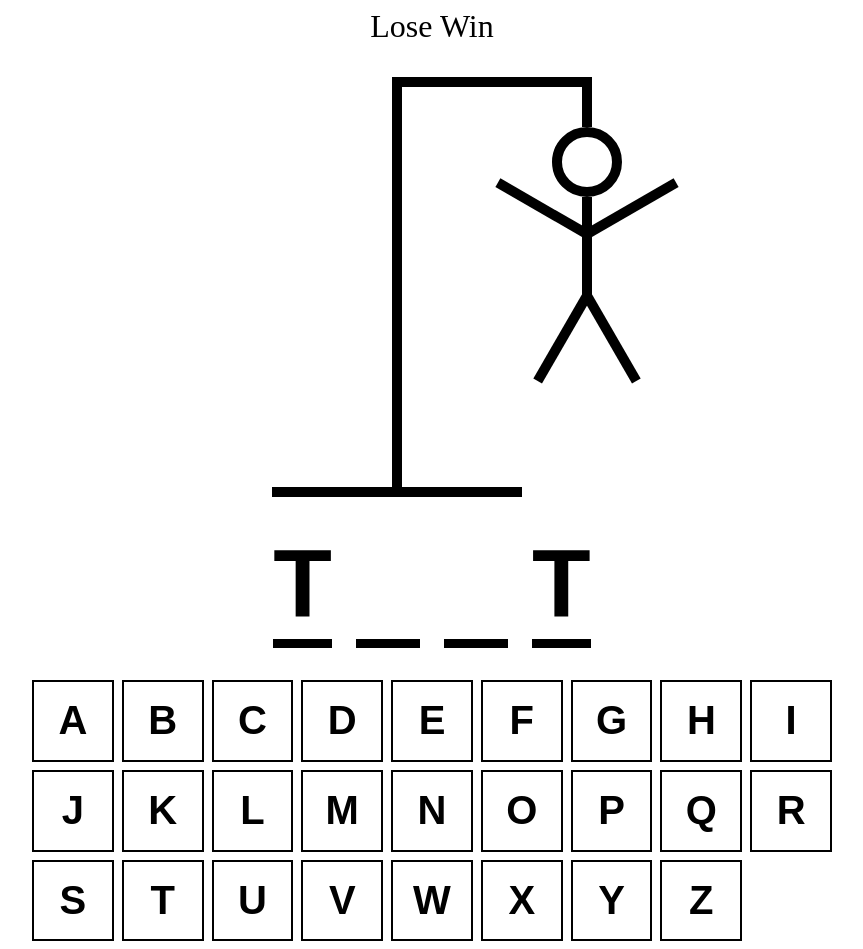
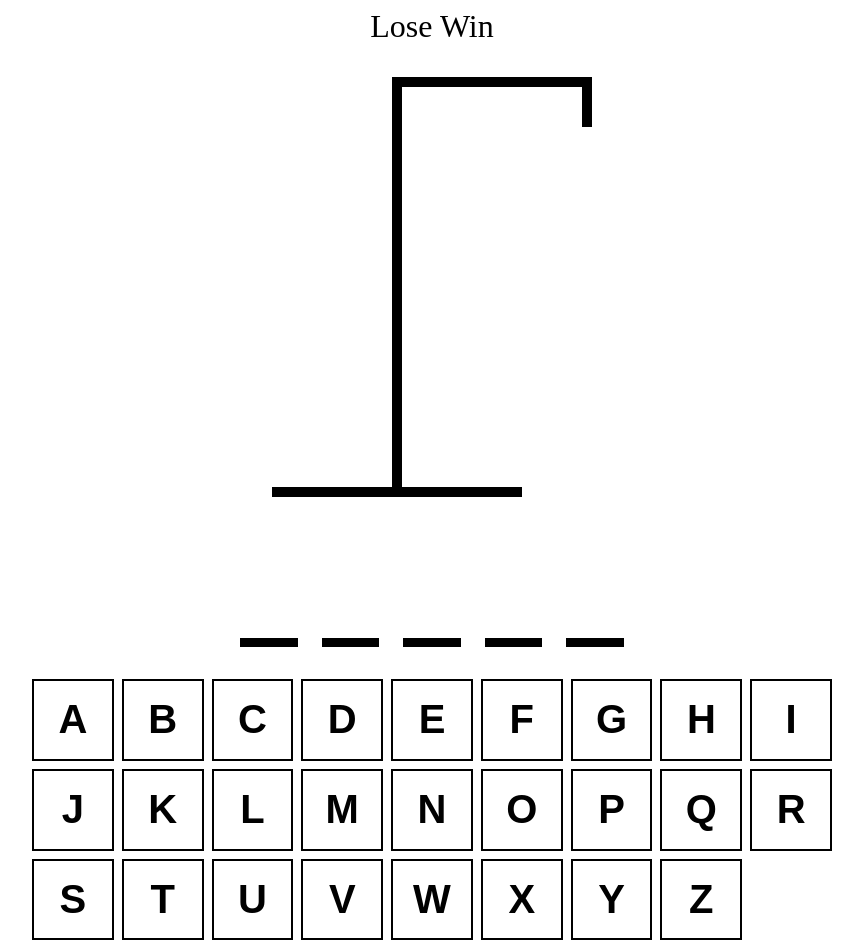
Before and after one commit to johnsonav1992/react-typescript-hangman, a React (Vite) app: page / in a window 1280 px wide. Shown: the whole page, without its empty margins (208-1071 px from the left). Built offline with nearby package versions, Linux system fonts and the light colour scheme.

Commit message:
starting keyboard logic

```diff
--- a/src/App.tsx
+++ b/src/App.tsx
@@ -1,4 +1,4 @@
-import { useState } from 'react'
+import { useState, useEffect } from 'react'
 import words from './wordList.json'
 import HangmanDrawing from './HangmanDrawing'
 import HangmanWord from './HangmanWord'
@@ -9,6 +9,33 @@ function App() {
 		return words[Math.floor(Math.random() * words.length)]
 	})
 	const [guessedLetters, setGuessedLetters] = useState<string[]>([])
+
+	const incorrectLetters = guessedLetters.filter(letter => !wordToGuess.includes(letter))
+
+	function addGuessedLetter(letter: string) {
+		if (guessedLetters.includes(letter)) return
+
+		setGuessedLetters(currentLetters => [...currentLetters, letter])
+
+	}
+
+	useEffect(() => {
+		const handler = (e: KeyboardEvent) => {
+			const key = e.key
+			if(!key.match(/^[a-z]$/)) return
+
+			e.preventDefault()
+			addGuessedLetter(key)
+
+		}
+
+		document.addEventListener("keypress", handler)
+
+		return () => {
+			document.removeEventListener("keypress", handler)
+		}
+	}, [])
+
 
 	return (
 		<div
@@ -24,8 +51,8 @@ function App() {
 			<div style={{ fontSize: '2rem', textAlign: 'center' }}>
 				Lose Win
 			</div>
-			<HangmanDrawing />
-			<HangmanWord />
+			<HangmanDrawing numberOfGuesses={incorrectLetters.length}/>
+			<HangmanWord guessedLetters={guessedLetters} wordToGuess={wordToGuess} />
 			<div style={{ alignSelf: 'stretch' }}>
 				<Keyboard />
 			</div>
--- a/src/HangmanDrawing.tsx
+++ b/src/HangmanDrawing.tsx
@@ -1,89 +1,102 @@
 import React from 'react'
 
 const HEAD = (
-	<div style={{
-		width: "50px",
-		height: "50px",
-		borderRadius: "100%",
-		border: "10px solid black",
-		position: "absolute",
-		top: "50px",
-		right: "-30px"
-	}}/>
+	<div
+		style={{
+			width: '50px',
+			height: '50px',
+			borderRadius: '100%',
+			border: '10px solid black',
+			position: 'absolute',
+			top: '50px',
+			right: '-30px',
+		}}
+	/>
 )
 
 const BODY = (
-	<div style={{
-		width: "10px",
-		height: "100px",
-		background: "black",
-		position: "absolute",
-		top: "120px",
-		right: 0
-	}}/>
+	<div
+		style={{
+			width: '10px',
+			height: '100px',
+			background: 'black',
+			position: 'absolute',
+			top: '120px',
+			right: 0,
+		}}
+	/>
 )
 
 const RIGHT_ARM = (
-	<div style={{
-		width: "100px",
-		height: "10px",
-		background: "black",
-		position: "absolute",
-		top: "150px",
-		right: "-100px",
-		rotate: "-30deg",
-		transformOrigin: "left bottom"
-	}}/>
+	<div
+		style={{
+			width: '100px',
+			height: '10px',
+			background: 'black',
+			position: 'absolute',
+			top: '150px',
+			right: '-100px',
+			rotate: '-30deg',
+			transformOrigin: 'left bottom',
+		}}
+	/>
 )
 
 const LEFT_ARM = (
-	<div style={{
-		width: "100px",
-		height: "10px",
-		background: "black",
-		position: "absolute",
-		top: "150px",
-		right: "10px",
-		rotate: "30deg",
-		transformOrigin: "right bottom"
-	}}/>
+	<div
+		style={{
+			width: '100px',
+			height: '10px',
+			background: 'black',
+			position: 'absolute',
+			top: '150px',
+			right: '10px',
+			rotate: '30deg',
+			transformOrigin: 'right bottom',
+		}}
+	/>
 )
 
 const RIGHT_LEG = (
-	<div style={{
-		width: "100px",
-		height: "10px",
-		background: "black",
-		position: "absolute",
-		top: "210px",
-		right: "-90px",
-		rotate: "60deg",
-		transformOrigin: "left bottom"
-	}}/>
+	<div
+		style={{
+			width: '100px',
+			height: '10px',
+			background: 'black',
+			position: 'absolute',
+			top: '210px',
+			right: '-90px',
+			rotate: '60deg',
+			transformOrigin: 'left bottom',
+		}}
+	/>
 )
 
 const LEFT_LEG = (
-	<div style={{
-		width: "100px",
-		height: "10px",
-		background: "black",
-		position: "absolute",
-		top: "210px",
-		right: "0",
-		rotate: "-60deg",
-		transformOrigin: "right bottom"
-	}}/>
+	<div
+		style={{
+			width: '100px',
+			height: '10px',
+			background: 'black',
+			position: 'absolute',
+			top: '210px',
+			right: '0',
+			rotate: '-60deg',
+			transformOrigin: 'right bottom',
+		}}
+	/>
 )
 
-const HangmanDrawing = () => {
+const BODY_PARTS = [HEAD, BODY, RIGHT_ARM, LEFT_ARM, RIGHT_LEG, LEFT_LEG]
+
+type HangManDrawingProps = {
+	numberOfGuesses: number
+}
+
+const HangmanDrawing: React.FC<HangManDrawingProps> = ({ numberOfGuesses }) => {
 	return (
 		<div style={{ position: 'relative' }}>
-			{HEAD}
-			{BODY}
-			{LEFT_ARM}
-			{RIGHT_ARM}
-			{LEFT_LEG}
-			{RIGHT_LEG}
+			{BODY_PARTS.slice(0, numberOfGuesses)}
 			<div
 				style={{
 					height: '50px',
@@ -91,7 +104,7 @@ const HangmanDrawing = () => {
 					background: 'black',
 					top: '0',
 					right: '0',
-					position: 'absolute'
+					position: 'absolute',
 				}}
 			/>
 			<div
--- a/src/HangmanWord.tsx
+++ b/src/HangmanWord.tsx
@@ -1,8 +1,12 @@
 import React from 'react'
 
-const HangmanWord = () => {
+type HangmanWordProps = {
+  guessedLetters: string[],
+  wordToGuess: string
+}
+const HangmanWord: React.FC<HangmanWordProps> = ({ guessedLetters, wordToGuess }) => {
 	const word = 'test'
-	const guessedLetters = ['t']
+
 	return (
 		<div
 			style={{
@@ -11,11 +15,11 @@ const HangmanWord = () => {
 				fontSize: '6rem',
 				fontWeight: 'bold',
 				textTransform: 'uppercase',
-				fontFamily: 'sans-serif',
+				fontFamily: 'monospace',
 			}}
 		>
-			{word.split('').map((letter, i) => (
-				<span style={{ borderBottom: '.1em solid black' }} key={i}>
+			{wordToGuess.split('').map((letter, i) => (
+				<span style={{ borderBottom: ".1em solid black" }} key={i}>
 					<span
 						style={{
 							visibility: guessedLetters.includes(letter)
--- a/src/Keyboard.tsx
+++ b/src/Keyboard.tsx
@@ -31,7 +31,7 @@ const KEYS = [
 	'z',
 ]
 
-const Keyboard = () => {
+const Keyboard: React.FC = () => {
 	return (
 		<div
 			style={{
```
